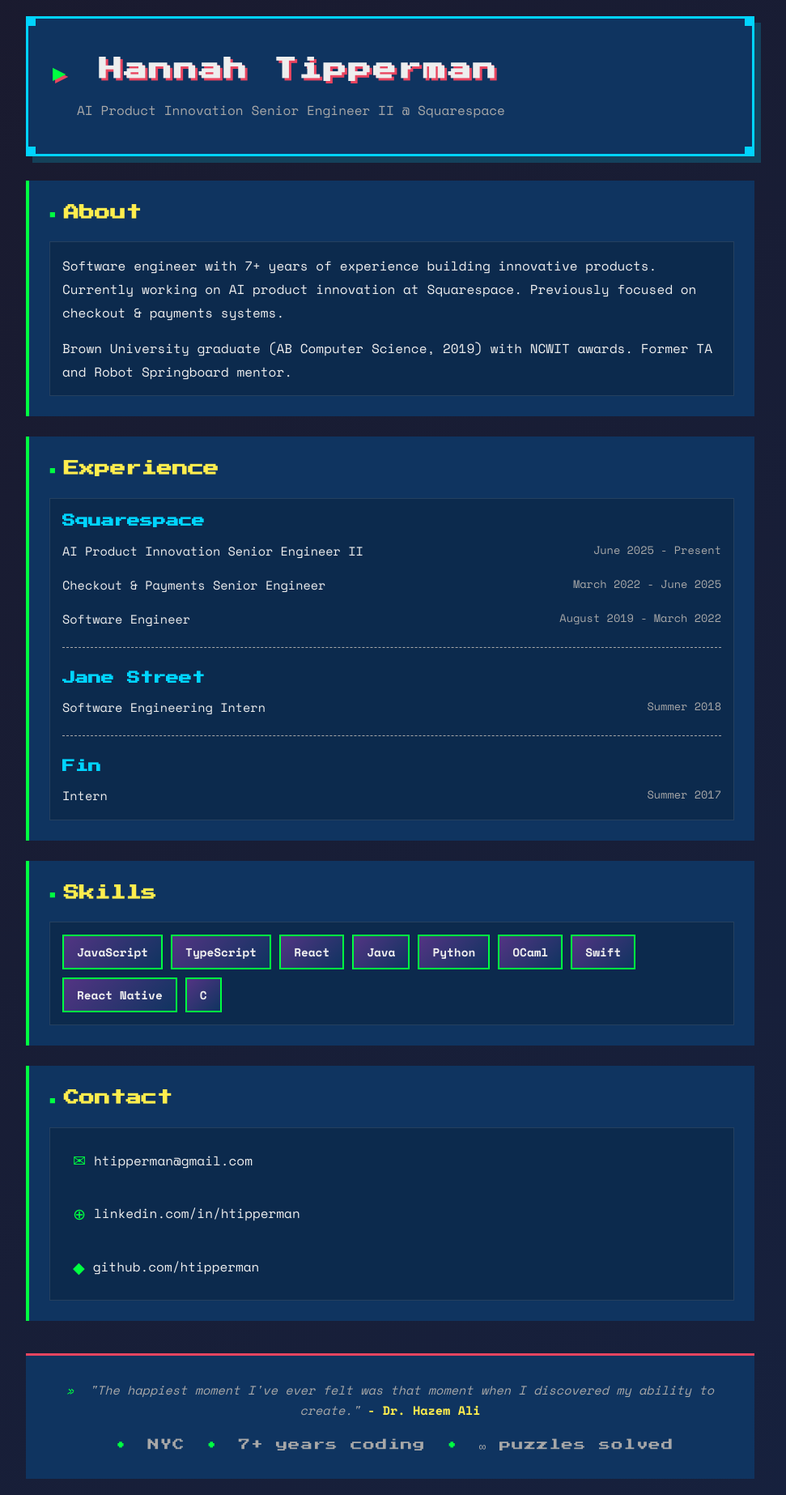
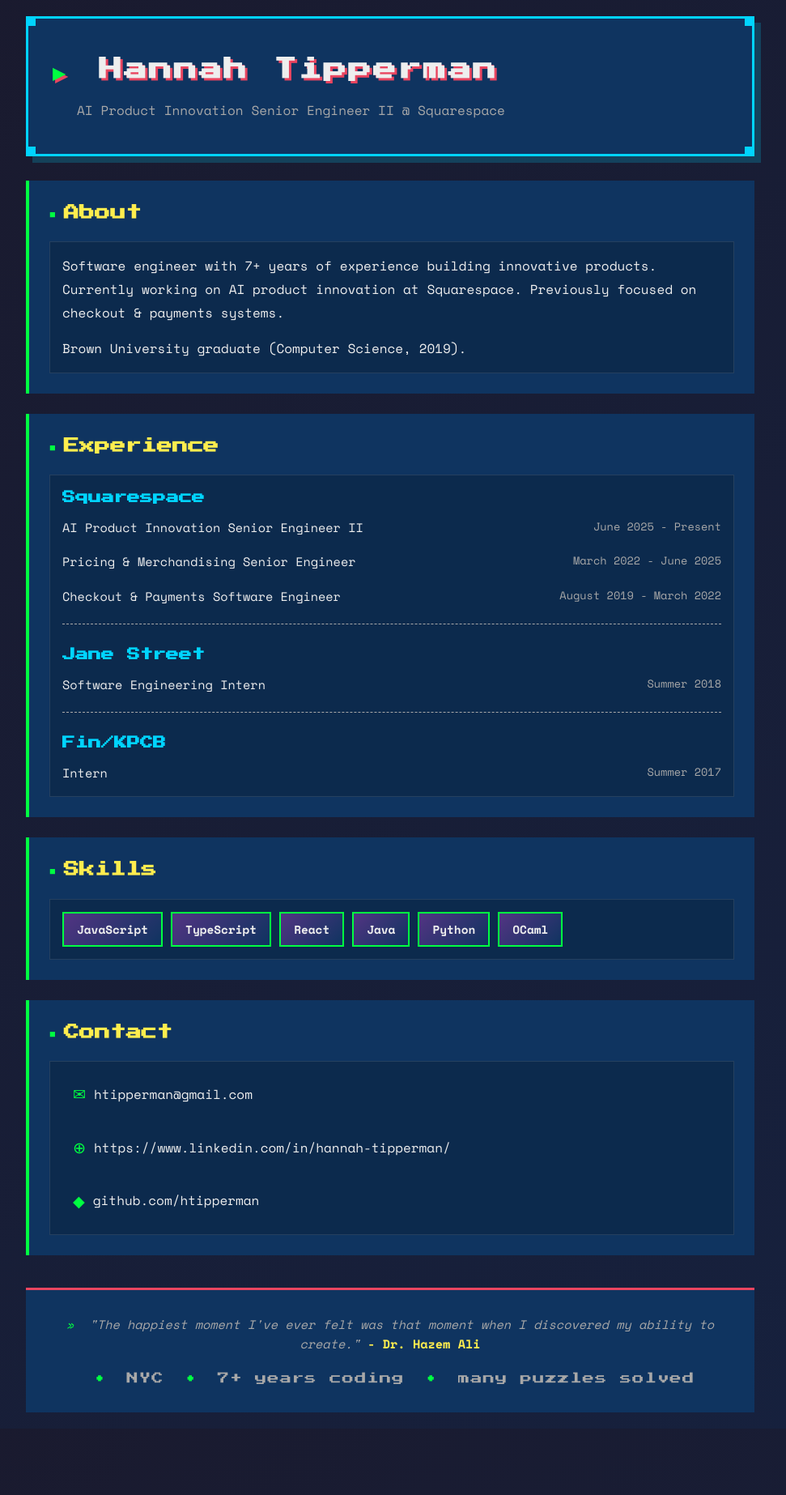
Before and after one commit to htipperman/htipperman.github.io, a Jekyll site: the page index.html, which Jekyll copies as it is, in a window 1280 px wide. Shown: the whole page at 81% size, without its empty margins (158-1129 px from the left). Built offline with Jekyll 4.4.1, drawn with Linux system fonts in a browser that asks for light colours; after the commit the page ends 1764 px from its top, so only the background shows below that.

Commit message:
Update index.html

```diff
--- a/index.html
+++ b/index.html
@@ -29,7 +29,7 @@
                 <h2 class="section-title"><span class="pixel-bullet">■</span> About</h2>
                 <div class="content-box">
                     <p>Software engineer with 7+ years of experience building innovative products. Currently working on AI product innovation at Squarespace. Previously focused on checkout & payments systems.</p>
-                    <p>Brown University graduate (AB Computer Science, 2019) with NCWIT awards. Former TA and Robot Springboard mentor.</p>
+                    <p>Brown University graduate (Computer Science, 2019).</p>
                 </div>
             </section>
 
@@ -39,15 +39,15 @@
                     <div class="job">
                         <h3>Squarespace</h3>
                         <p class="job-title">AI Product Innovation Senior Engineer II <span class="date">June 2025 - Present</span></p>
-                        <p class="job-title">Checkout & Payments Senior Engineer <span class="date">March 2022 - June 2025</span></p>
-                        <p class="job-title">Software Engineer <span class="date">August 2019 - March 2022</span></p>
+                        <p class="job-title">Pricing & Merchandising Senior Engineer <span class="date">March 2022 - June 2025</span></p>
+                        <p class="job-title">Checkout & Payments Software Engineer <span class="date">August 2019 - March 2022</span></p>
                     </div>
                     <div class="job">
                         <h3>Jane Street</h3>
                         <p class="job-title">Software Engineering Intern <span class="date">Summer 2018</span></p>
                     </div>
                     <div class="job">
-                        <h3>Fin</h3>
+                        <h3>Fin/KPCB</h3>
                         <p class="job-title">Intern <span class="date">Summer 2017</span></p>
                     </div>
                 </div>
@@ -63,9 +63,6 @@
                         <span class="skill-tag">Java</span>
                         <span class="skill-tag">Python</span>
                         <span class="skill-tag">OCaml</span>
-                        <span class="skill-tag">Swift</span>
-                        <span class="skill-tag">React Native</span>
-                        <span class="skill-tag">C</span>
                     </div>
                 </div>
             </section>
@@ -77,8 +74,8 @@
                         <a href="mailto:htipperman@gmail.com" class="contact-link">
                             <span class="pixel-icon">✉</span> htipperman@gmail.com
                         </a>
-                        <a href="https://www.linkedin.com/in/htipperman" target="_blank" rel="noopener noreferrer" class="contact-link">
-                            <span class="pixel-icon">⊕</span> linkedin.com/in/htipperman
+                        <a href="https://www.linkedin.com/in/hannah-tipperman/" target="_blank" rel="noopener noreferrer" class="contact-link">
+                            <span class="pixel-icon">⊕</span> https://www.linkedin.com/in/hannah-tipperman/
                         </a>
                         <a href="https://github.com/htipperman" target="_blank" rel="noopener noreferrer" class="contact-link">
                             <span class="pixel-icon">◆</span> github.com/htipperman
@@ -93,7 +90,7 @@
                 <span class="pixel-accent">»</span> "The happiest moment I've ever felt was that moment when I discovered my ability to create." <span class="quote-author">- Dr. Hazem Ali</span>
             </div>
             <div class="footer-info">
-                <span class="pixel-divider">•</span> NYC <span class="pixel-divider">•</span> 7+ years coding <span class="pixel-divider">•</span> ∞ puzzles solved
+                <span class="pixel-divider">•</span> NYC <span class="pixel-divider">•</span> 7+ years coding <span class="pixel-divider">•</span> many puzzles solved
             </div>
         </footer>
     </div>
```
